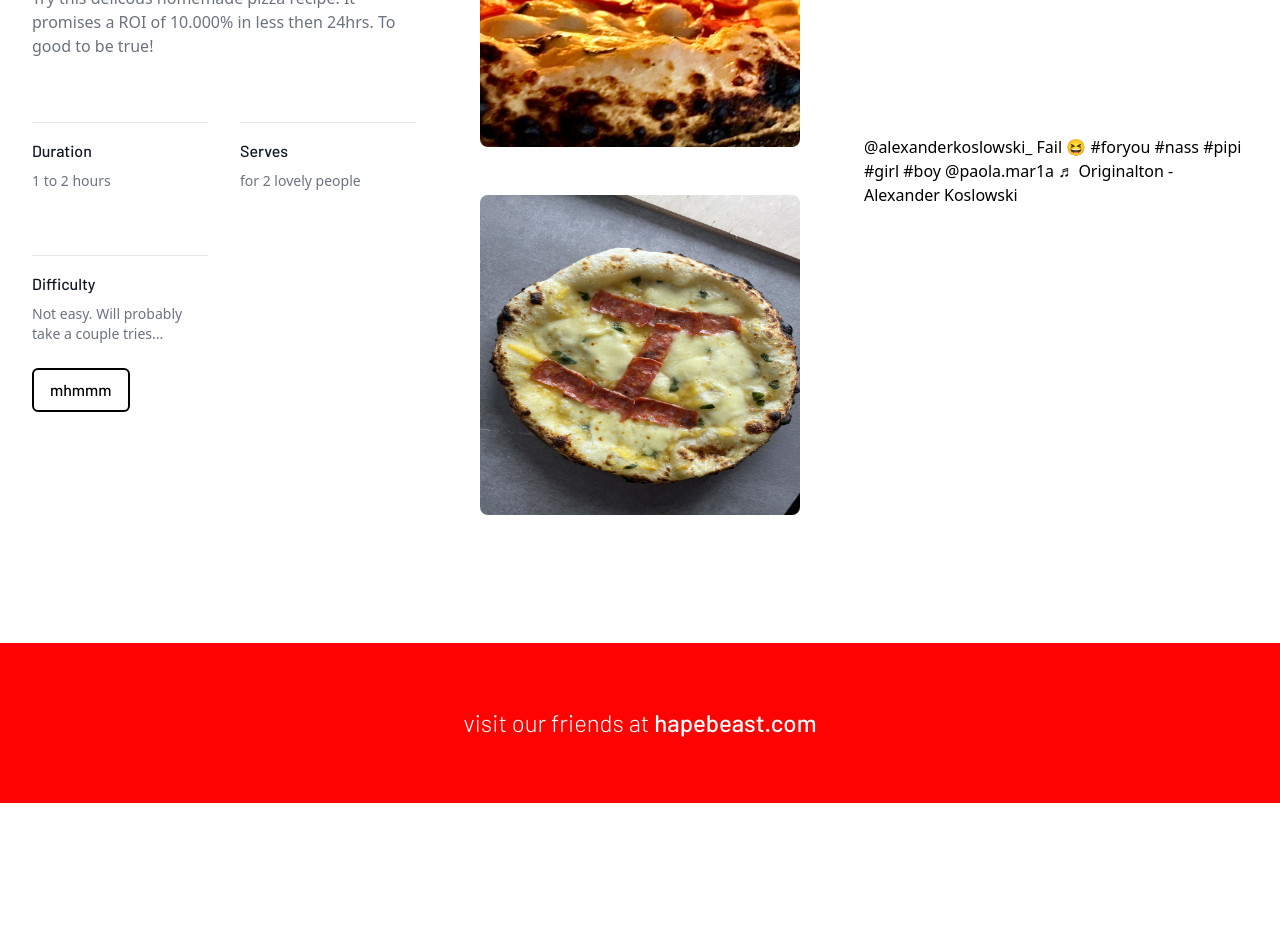
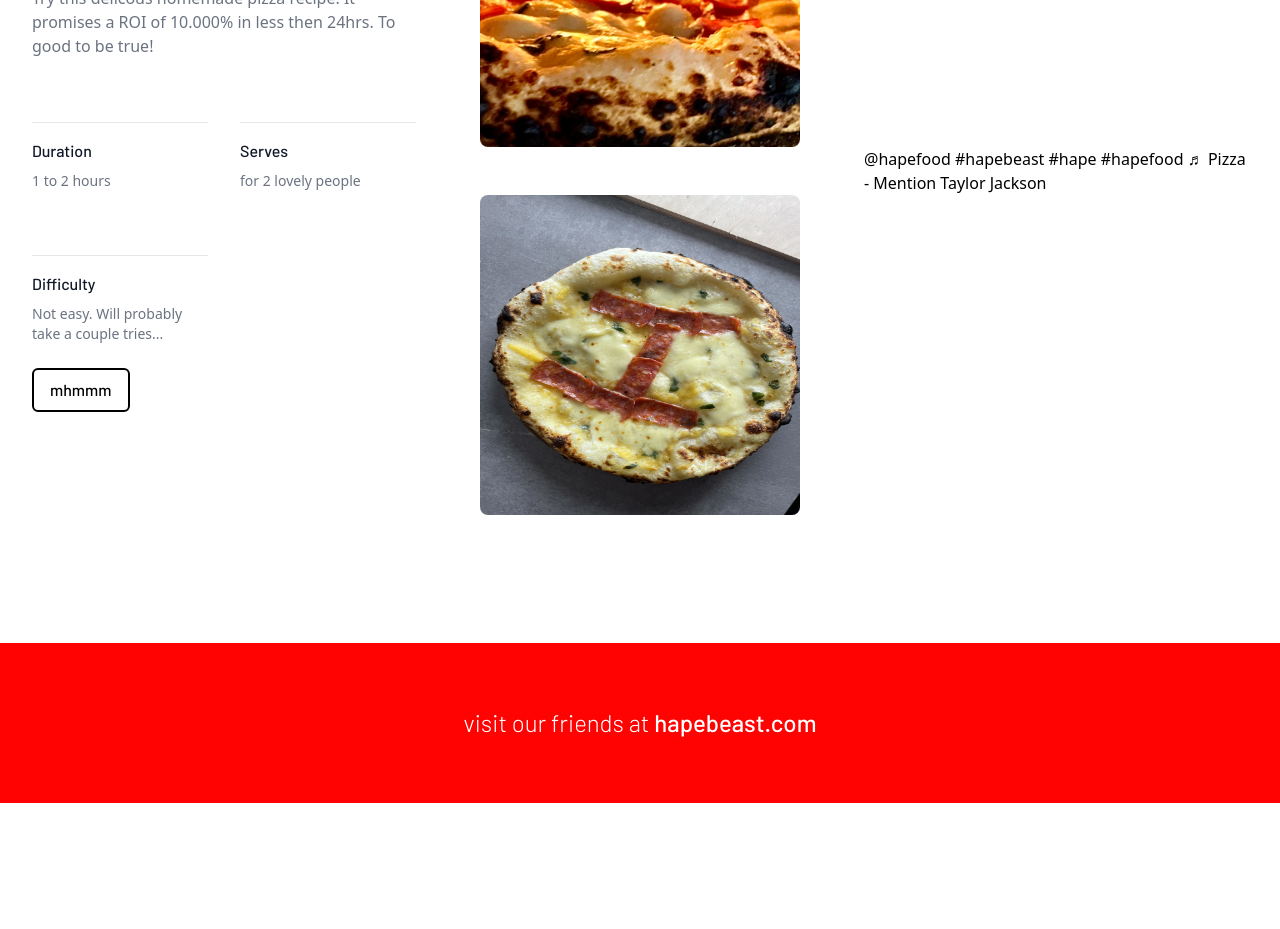
Before and after one commit to Manubi/hapefood, a Next.js app: page / in a window 1280 px wide. Shown: the part 940-1869 px from the top of the page. Built offline with nearby package versions, Linux system fonts and the light colour scheme; a web font is replaced by a local one.

Commit message:
tiktok vid

```diff
--- a/src/components/recipeOverview.tsx
+++ b/src/components/recipeOverview.tsx
@@ -60,8 +60,8 @@ export function RecipeOverview() {
         <div>
           <blockquote
             className="tiktok-embed"
-            cite="https://www.tiktok.com/@alexanderkoslowski_/video/7021869940802145542"
-            data-video-id="7021869940802145542"
+            cite="https://www.tiktok.com/@hapefood/video/7053435624711277830"
+            data-video-id="7053435624711277830"
             style={{ maxWidth: "605px", minWidth: "325px" }}
           >
             {" "}
@@ -69,51 +69,42 @@ export function RecipeOverview() {
               {" "}
               <a
                 target="_blank"
-                title="@alexanderkoslowski_"
-                href="https://www.tiktok.com/@alexanderkoslowski_"
+                title="@hapefood"
+                href="https://www.tiktok.com/@hapefood"
               >
-                @alexanderkoslowski_
-              </a>{" "}
-              Fail 😆{" "}
-              <a
-                title="foryou"
-                target="_blank"
-                href="https://www.tiktok.com/tag/foryou"
-              >
-                #foryou
+                @hapefood
               </a>{" "}
               <a
-                title="nass"
+                title="hapebeast"
                 target="_blank"
-                href="https://www.tiktok.com/tag/nass"
+                href="https://www.tiktok.com/tag/hapebeast"
               >
-                #nass
-              </a>{" "}
-              #pipi{" "}
-              <a
-                title="girl"
-                target="_blank"
-                href="https://www.tiktok.com/tag/girl"
-              >
-                #girl
+                #hapebeast
               </a>{" "}
               <a
-                title="boy"
+                title="hape"
                 target="_blank"
-                href="https://www.tiktok.com/tag/boy"
+                href="https://www.tiktok.com/tag/hape"
               >
-                #boy
+                #hape
               </a>{" "}
-              @paola.mar1a{" "}
+              <a
+                title="hapefood"
+                target="_blank"
+                href="https://www.tiktok.com/tag/hapefood"
+              >
+                #hapefood
+              </a>{" "}
               <a
                 target="_blank"
-                title="♬ Originalton - Alexander Koslowski"
-                href="https://www.tiktok.com/music/Originalton-7021869725592423174"
+                title="♬ Pizza - Mention Taylor Jackson"
+                href="https://www.tiktok.com/music/Pizza-6754476923973273602"
               >
-                ♬ Originalton - Alexander Koslowski
+                ♬ Pizza - Mention Taylor Jackson
               </a>{" "}
             </section>{" "}
           </blockquote>{" "}
+          <script async src="https://www.tiktok.com/embed.js"></script>
         </div>
       </div>
     </div>
```
